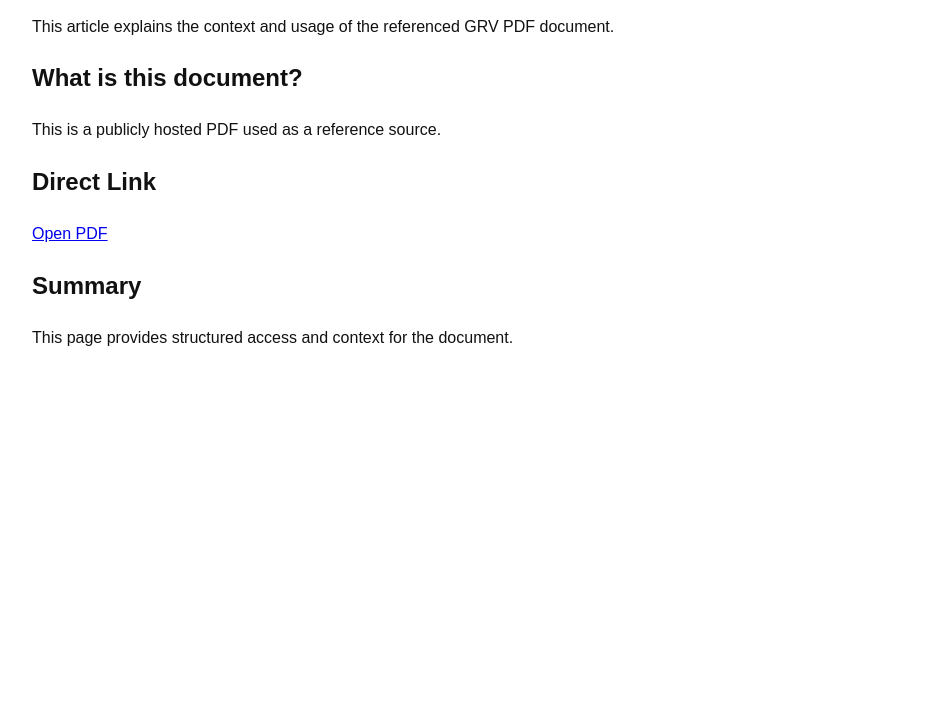
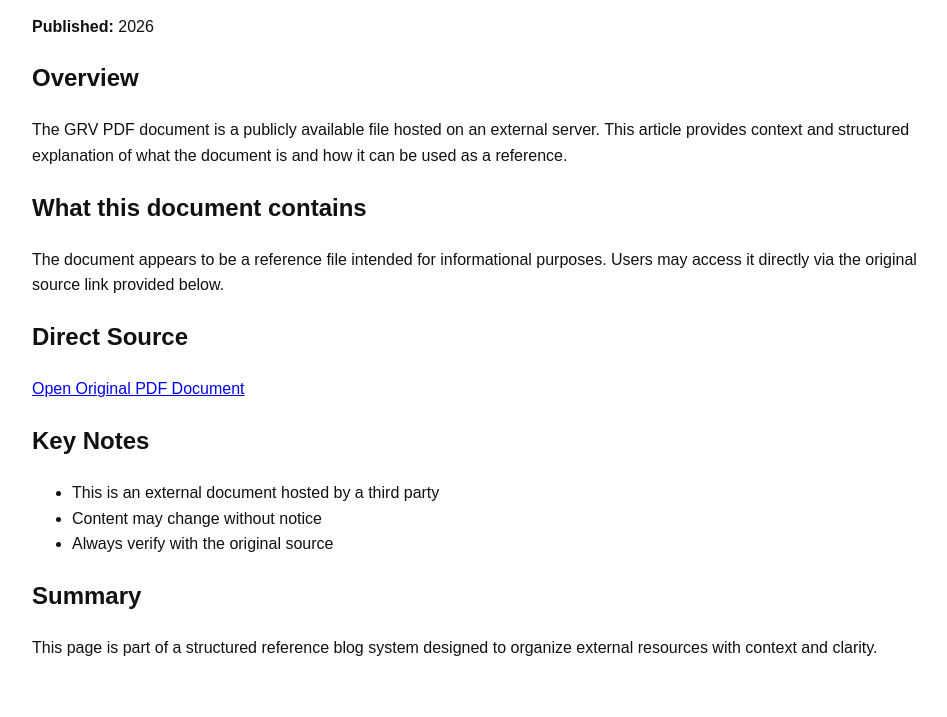
Before and after one commit to Latesthackernews/latesthackernews.github.io, a plain HTML site: page blog/grv-pdf-guide.html in a window 1280 px wide. Shown: the part 146-863 px from the top of the page, without its empty margins (158-1105 px from the left). Before the commit the page ends 800 px from the top, so only its background shows below. Drawn offline with Linux system fonts and the light colour scheme.

Commit message:
Revise GRV PDF Guide for clarity and SEO
Updated the title and meta description for better SEO. Revised headings and added context to the document overview.

```diff
--- a/blog/grv-pdf-guide.html
+++ b/blog/grv-pdf-guide.html
@@ -1,26 +1,22 @@
-
 <!DOCTYPE html>
 <html lang="en">
 <head>
   <meta charset="UTF-8">
-  <title>GRV PDF Guide - Reference Document Explained</title>
-  <meta name="description" content="Detailed explanation of the GRV PDF document and its reference use cases.">
+
+  <title>GRV PDF Guide Explained - Reference Document Analysis</title>
+  <meta name="description" content="A detailed explanation and breakdown of the GRV reference PDF document, its purpose, and how it is used.">
 
   <link rel="canonical" href="https://latesthackernews.github.io/blog/grv-pdf-guide.html">
 
-  <!-- Schema.org Article -->
+  <!-- SEO Schema -->
   <script type="application/ld+json">
   {
     "@context": "https://schema.org",
     "@type": "Article",
-    "headline": "GRV PDF Guide - Reference Document Explained",
-    "description": "Explanation and breakdown of the GRV reference PDF document.",
+    "headline": "GRV PDF Guide Explained",
+    "description": "Analysis and explanation of the GRV PDF reference document.",
     "author": {
       "@type": "Person",
-      "name": "Latest Hacker News"
-    },
-    "publisher": {
-      "@type": "Organization",
       "name": "Reference Hub"
     }
   }
@@ -31,24 +27,42 @@
 
 <body>
 
-<a href="/">← Home</a>
+<a href="/blog/">← Back to Blog</a>
 
-<h1>GRV PDF Guide</h1>
+<h1>GRV PDF Guide Explained</h1>
 
-<p>This article explains the context and usage of the referenced GRV PDF document.</p>
+<p><strong>Published:</strong> 2026</p>
 
-<h2>What is this document?</h2>
-<p>This is a publicly hosted PDF used as a reference source.</p>
+<h2>Overview</h2>
+<p>
+The GRV PDF document is a publicly available file hosted on an external server.
+This article provides context and structured explanation of what the document is and how it can be used as a reference.
+</p>
 
-<h2>Direct Link</h2>
+<h2>What this document contains</h2>
 <p>
-<a href="https://www.grv.org.au/wp-content/uploads/wp_dndcf7_uploads/wpcf7-files/movshi1.pdf">
-Open PDF
+The document appears to be a reference file intended for informational purposes.
+Users may access it directly via the original source link provided below.
+</p>
+
+<h2>Direct Source</h2>
+<p>
+<a href="https://www.grv.org.au/wp-content/uploads/wp_dndcf7_uploads/wpcf7-files/movshi1.pdf" target="_blank">
+Open Original PDF Document
 </a>
 </p>
 
+<h2>Key Notes</h2>
+<ul>
+  <li>This is an external document hosted by a third party</li>
+  <li>Content may change without notice</li>
+  <li>Always verify with the original source</li>
+</ul>
+
 <h2>Summary</h2>
-<p>This page provides structured access and context for the document.</p>
+<p>
+This page is part of a structured reference blog system designed to organize external resources with context and clarity.
+</p>
 
 </body>
 </html>
```
